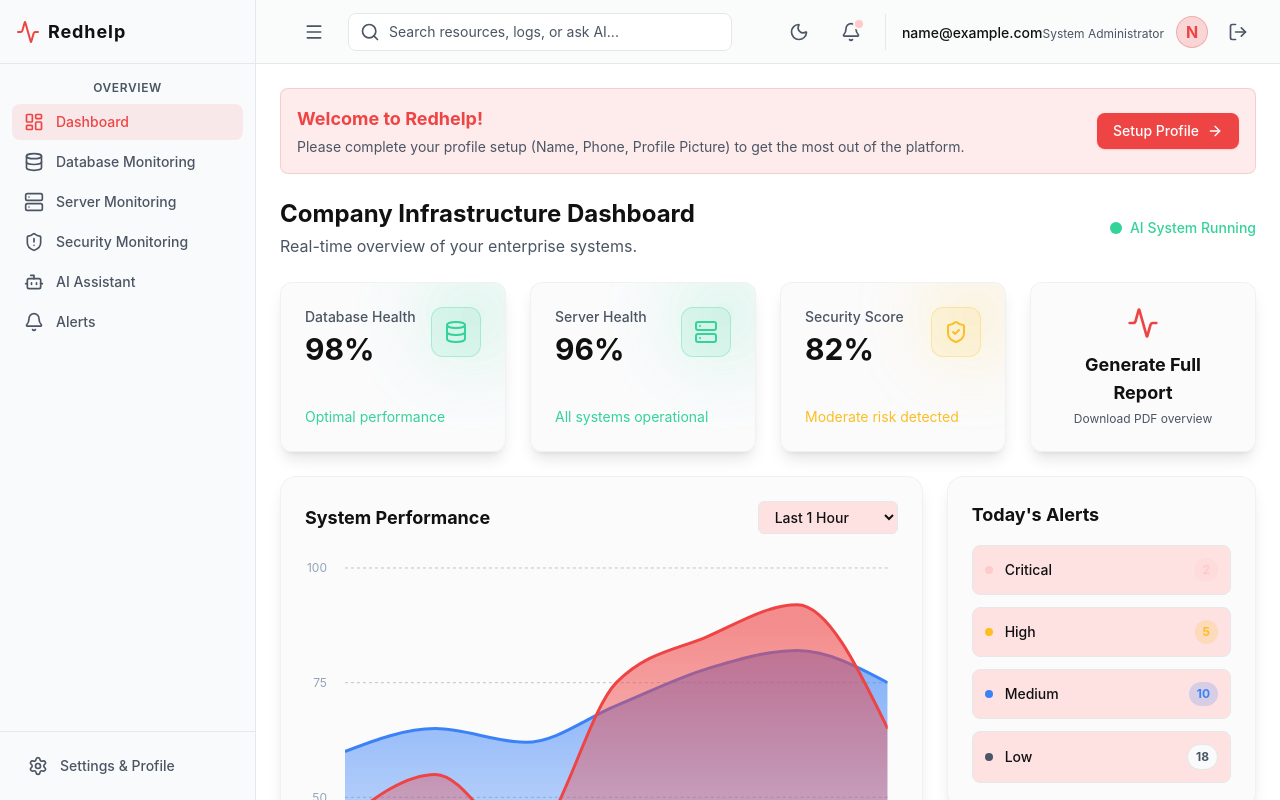
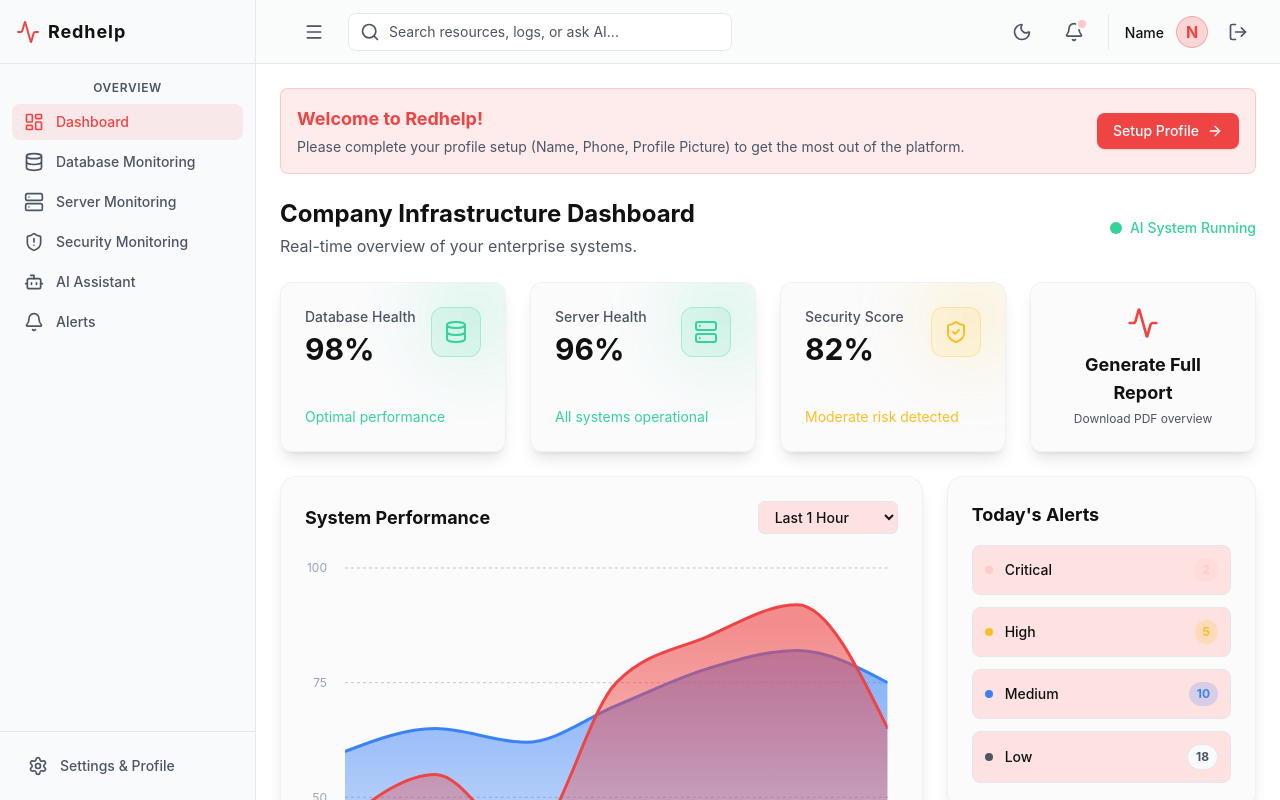
Before and after one commit to betel1221/Redcloud, a React (Vite) app: page /dashboard in a window 1280 px wide. Built offline with nearby package versions, Linux system fonts and the light colour scheme; sample sign-in values are in the browser's storage.

Commit message:
Update Header to only display user first name

```diff
--- a/src/components/layout/Header.tsx
+++ b/src/components/layout/Header.tsx
@@ -180,10 +180,9 @@ export default function Header({ onMenuToggle, isCollapsed, onDesktopToggle }: H
         </div>
 
         <div className="flex items-center space-x-2 md:space-x-3 border-l border-border pl-3 md:pl-4">
-          <div className="flex flex-col text-right hidden sm:block">
-            <span className="text-sm font-medium text-textPrimary">{userEmail || 'Admin'}</span>
-            <span className="text-xs text-textSecondary">
-              {role === 'superadmin' ? 'Super Administrator' : 'System Administrator'}
+          <div className="flex flex-col justify-center text-right hidden sm:block">
+            <span className="text-sm font-medium text-textPrimary">
+              {userEmail ? userEmail.split('@')[0].split('.')[0].charAt(0).toUpperCase() + userEmail.split('@')[0].split('.')[0].slice(1) : 'Admin'}
             </span>
           </div>
           <div className="h-8 w-8 rounded-full bg-primary/20 border border-primary/30 flex items-center justify-center text-primary font-bold">
```
